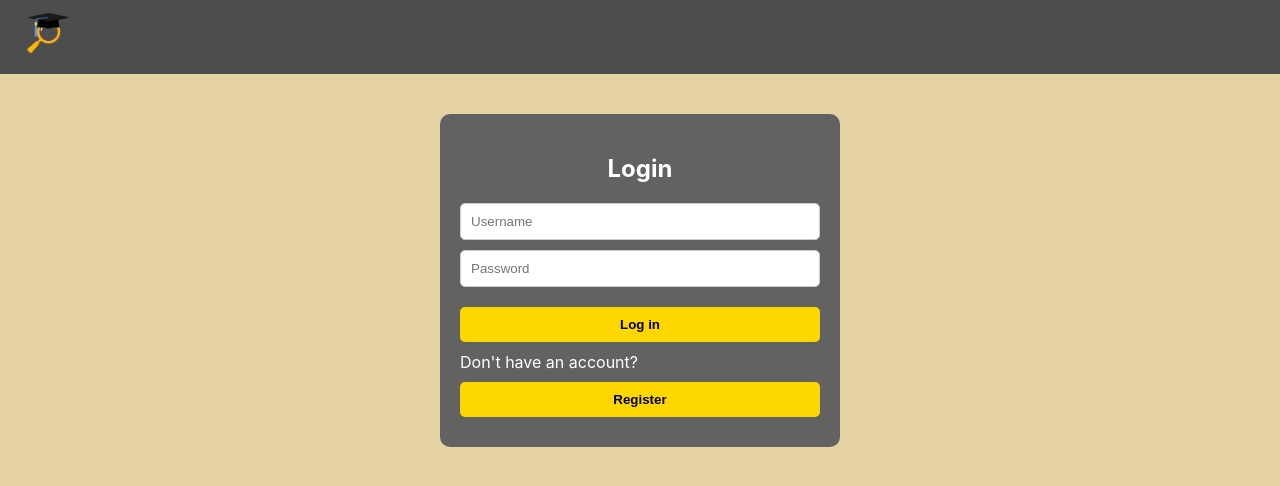
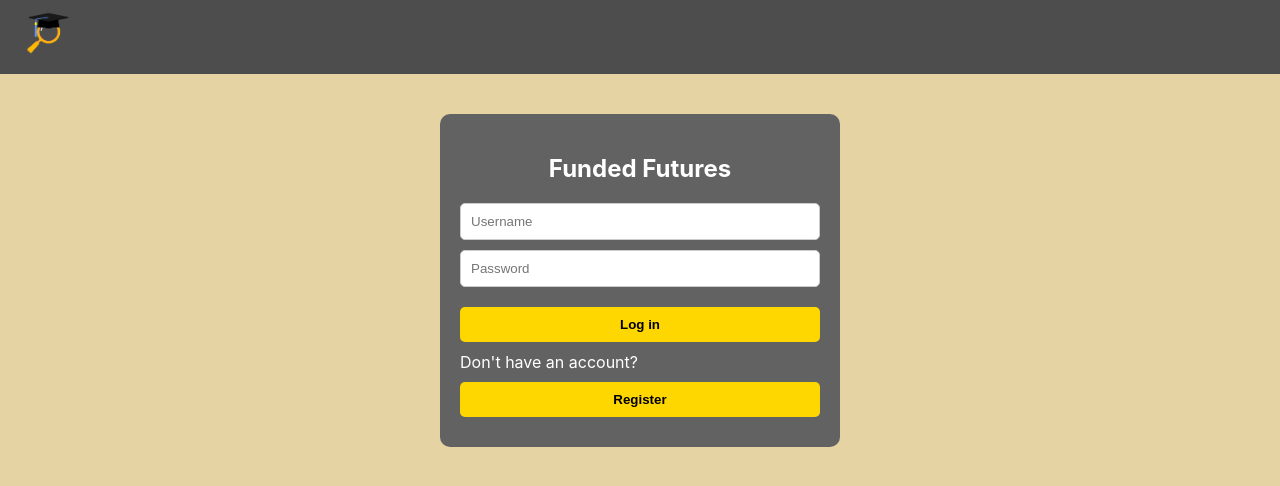
Before and after one commit to nardsxx/Funded-Futures-Org_Web, a React (Create React App) app: page / in a window 1280 px wide. Shown: the top 486 px of the page. Built offline with nearby package versions, Linux system fonts and the light colour scheme.

Commit message:
cursor pointer modal close

```diff
--- a/src/AddProgram.css
+++ b/src/AddProgram.css
@@ -285,3 +285,7 @@ input[type="text"] {
 .modal-close-icon {
   position: absolute
 }
+
+.modal-back-icon:hover{
+  cursor: pointer;
+}
--- a/src/Login.js
+++ b/src/Login.js
@@ -48,7 +48,7 @@ function Login() {
             </div>
         </nav>
       <div className="form-container">
-        <h2>Login</h2>
+        <h2>Funded Futures</h2>
         {error && <p className="error">{error}</p>}
         <input
           type="text"
```
